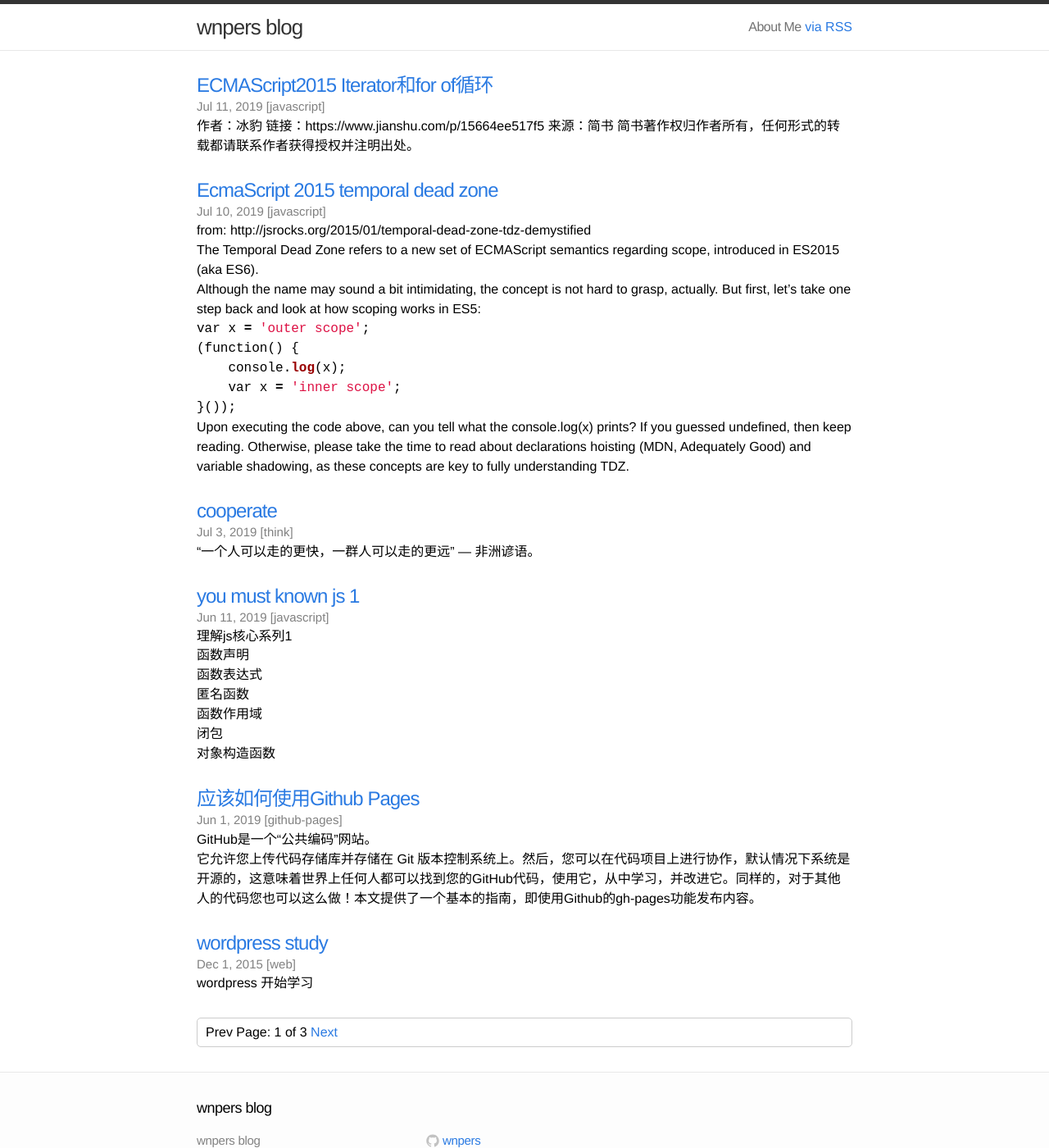
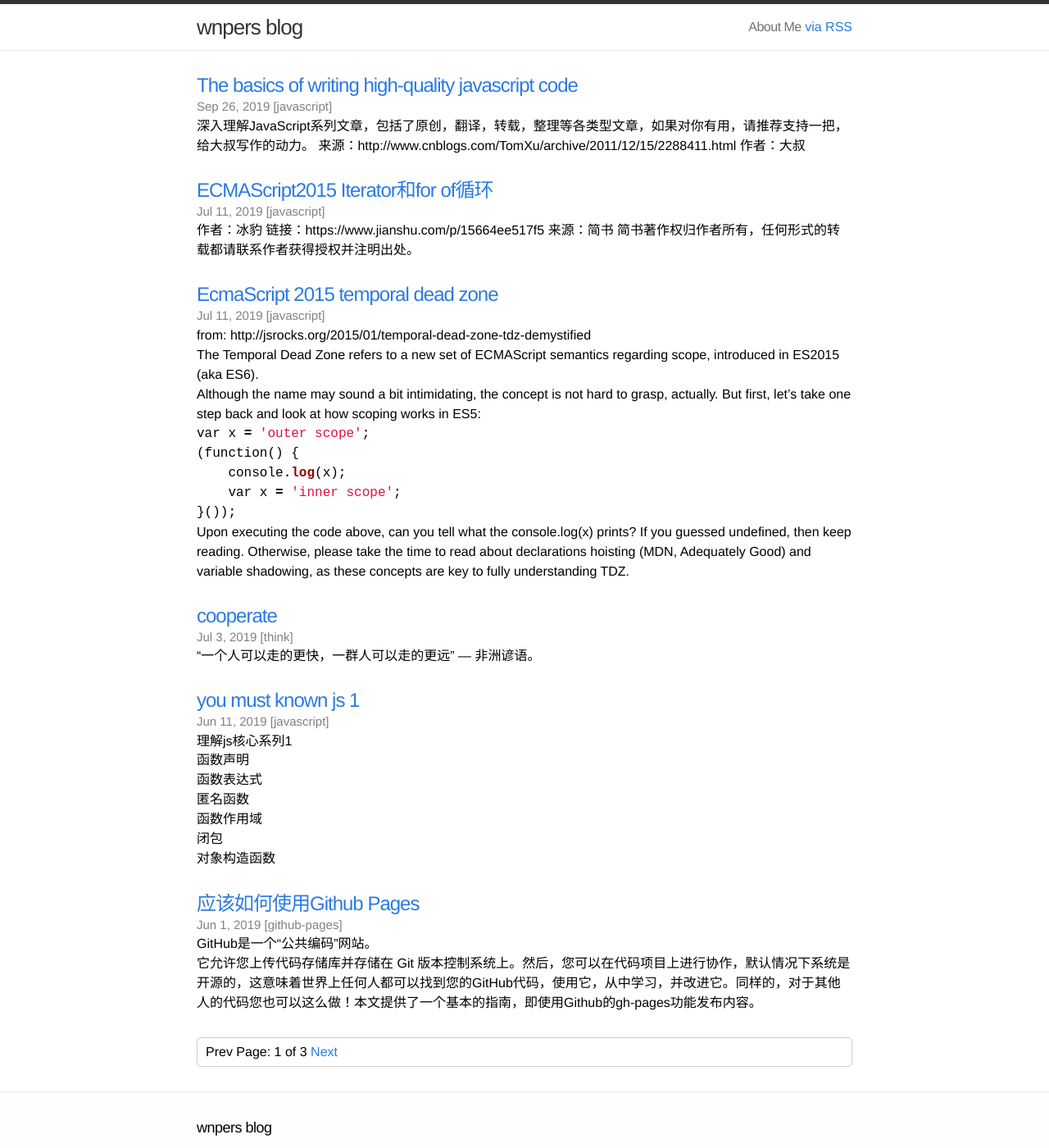
Before and after one commit to wnpers/blog, a Jekyll site: the page built from index.html, in a window 1280 px wide and 1400 px high. Shown: the whole window at 82% size. Built offline with Jekyll 4.4.1, drawn with Linux system fonts in a browser that asks for light colours; the list of posts is cut into pages by our own code.

Commit message:
修改文章,修改config时区

```diff
--- a/_config.yml
+++ b/_config.yml
@@ -13,6 +13,6 @@ permalink: pretty
 plugins: [jekyll-paginate]
 paginate: 6
 paginate_path: "page:num"
-timezone: Asia/Shanghai +0800
+timezone: Asia/Shanghai
 excerpt_separator: <!--more-->
 highlighter: rouge
--- /dev/null
+++ b/_posts/2019-09-27-The basics of writing high-quality javascript code.md
@@ -0,0 +1,18 @@
+---
+layout: post
+title:  "The basics of writing high-quality javascript code"
+date:   2019-09-26 10:54:25
+categories: javascript
+---
+
+>深入理解JavaScript系列文章，包括了原创，翻译，转载，整理等各类型文章，如果对你有用，请推荐支持一把，给大叔写作的动力。
+>来源：http://www.cnblogs.com/TomXu/archive/2011/12/15/2288411.html
+>作者：大叔
+
+<!--more-->
+
+### 书写可维护的代码(Writing Maintainable Code)
+
+### 最小全局变量(Minimizing Globals)
+
+### 避免隐式类型转换(Avoiding Implied Typecasting )
```
Also changed, not shown: _posts/2019-06-11-you-must-know-js-1.markdown (+5 -5 lines).
